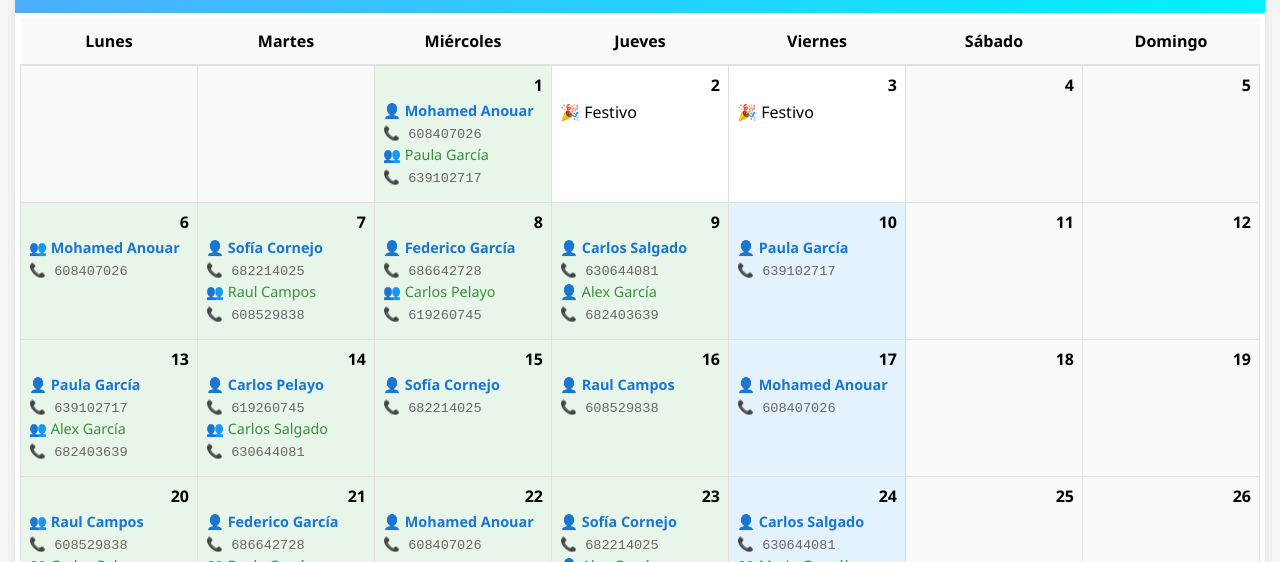
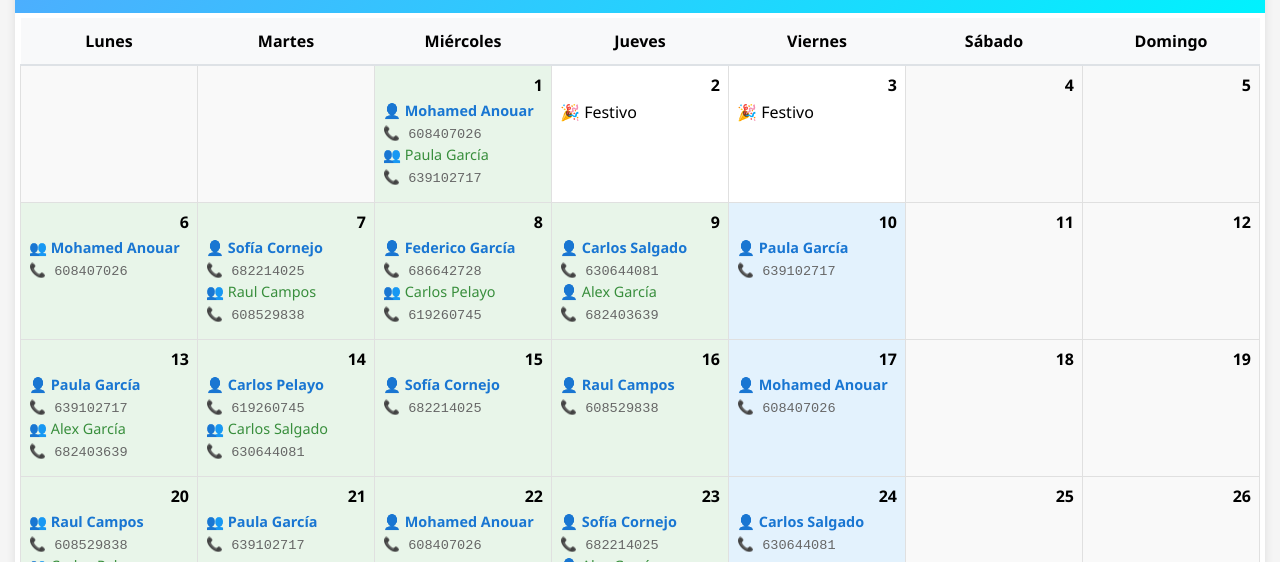
Before and after one commit to trd-rtve/Calendario-de-Soporte, a plain HTML site: page index.html in a window 1280 px wide. Shown: the part 238-800 px from the top of the page. Drawn offline with Linux system fonts and the light colour scheme.

Commit message:
Update index.html

```diff
--- a/index.html
+++ b/index.html
@@ -232,7 +232,7 @@
                 <tr><td class="empty-day"></td><td class="empty-day"></td><td class="support-day"><div class="day-number">1</div><div class="principal">👤 Mohamed Anouar</div><div class="telefono">📞 608407026</div><div class="secundario">👥 Paula García</div><div class="telefono">📞 639102717</div></td><td class="holiday"><div class="day-number">2</div><div class="holiday-name">🎉 Festivo</div></td><td class="holiday"><div class="day-number">3</div><div class="holiday-name">🎉 Festivo</div></td><td class="empty-day"><div class="day-number">4</div></td><td class="empty-day"><div class="day-number">5</div></td></tr>
                 <tr><td class="support-day"><div class="day-number">6</div><div class="principal">👥 Mohamed Anouar</div><div class="telefono">📞 608407026</div></td><td class="support-day"><div class="day-number">7</div><div class="principal">👤 Sofía Cornejo</div><div class="telefono">📞 682214025</div><div class="secundario">👥 Raul Campos</div><div class="telefono">📞 608529838</div></td><td class="support-day"><div class="day-number">8</div><div class="principal">👤 Federico García</div><div class="telefono">📞 686642728</div><div class="secundario">👥 Carlos Pelayo</div><div class="telefono">📞 619260745</div></td><td class="support-day"><div class="day-number">9</div><div class="principal">👤 Carlos Salgado</div><div class="telefono">📞 630644081</div><div class="secundario">👤 Alex García</div><div class="telefono">📞 682403639</div></td><td class="support-day friday"><div class="day-number">10</div><div class="principal">👤 Paula García</div><div class="telefono">📞 639102717</div></td><td class="empty-day"><div class="day-number">11</div></td><td class="empty-day"><div class="day-number">12</div></td></tr>
                 <tr><td class="support-day"><div class="day-number">13</div><div class="principal">👤 Paula García</div><div class="telefono">📞 639102717</div><div class="secundario">👥 Alex García</div><div class="telefono">📞 682403639</div></td><td class="support-day"><div class="day-number">14</div><div class="principal">👤 Carlos Pelayo</div><div class="telefono">📞 619260745</div><div class="secundario">👥 Carlos Salgado</div><div class="telefono">📞 630644081</div></td><td class="support-day"><div class="day-number">15</div><div class="principal">👤 Sofía Cornejo</div><div class="telefono">📞 682214025</div></td><td class="support-day"><div class="day-number">16</div><div class="principal">👤 Raul Campos</div><div class="telefono">📞 608529838</div></td><td class="support-day friday"><div class="day-number">17</div><div class="principal">👤 Mohamed Anouar</div><div class="telefono">📞 608407026</div></td><td class="empty-day"><div class="day-number">18</div></td><td class="empty-day"><div class="day-number">19</div></td></tr>
-                <tr><td class="support-day"><div class="day-number">20</div><div class="principal">👥 Raul Campos</div><div class="telefono">📞 608529838</div><div class="secundario">👥 Carlos Pelayo</div><div class="telefono">📞 619260745</div></td><td class="support-day"><div class="day-number">21</div><div class="principal">👤 Federico García</div><div class="telefono">📞 686642728</div><div class="secundario">👥 Paula García</div><div class="telefono">📞 639102717</div></td><td class="support-day"><div class="day-number">22</div><div class="principal">👤 Mohamed Anouar</div><div class="telefono">📞 608407026</div></td><td class="support-day"><div class="day-number">23</div><div class="principal">👤 Sofía Cornejo</div><div class="telefono">📞 682214025</div><div class="secundario">👤 Alex García</div><div class="telefono">📞 682403639</div></td><td class="support-day friday"><div class="day-number">24</div><div class="principal">👤 Carlos Salgado</div><div class="telefono">📞 630644081</div><div class="secundario">👥 Mario González</div><div class="telefono">📞 686432476</div></td><td class="empty-day"><div class="day-number">25</div></td><td class="empty-day"><div class="day-number">26</div></td></tr>
+                <tr><td class="support-day"><div class="day-number">20</div><div class="principal">👥 Raul Campos</div><div class="telefono">📞 608529838</div><div class="secundario">👥 Carlos Pelayo</div><div class="telefono">📞 619260745</div></td><td class="support-day"><div class="day-number">21</div><div class="principal">👥 Paula García</div><div class="telefono">📞 639102717</div></td><td class="support-day"><div class="day-number">22</div><div class="principal">👤 Mohamed Anouar</div><div class="telefono">📞 608407026</div></td><td class="support-day"><div class="day-number">23</div><div class="principal">👤 Sofía Cornejo</div><div class="telefono">📞 682214025</div><div class="secundario">👤 Alex García</div><div class="telefono">📞 682403639</div></td><td class="support-day friday"><div class="day-number">24</div><div class="principal">👤 Carlos Salgado</div><div class="telefono">📞 630644081</div></td><td class="empty-day"><div class="day-number">25</div></td><td class="empty-day"><div class="day-number">26</div></td></tr>
                 <tr><td class="support-day"><div class="day-number">27</div><div class="principal">👤 Mario González</div><div class="telefono">📞 686432476</div><div class="secundario">👥 Sofía Cornejo</div><div class="telefono">📞 682214025</div></td><td class="support-day"><div class="day-number">28</div><div class="principal">👤 Alex García</div><div class="telefono">📞 682403639</div><div class="secundario">👥 Mohamed Anouar</div><div class="telefono">📞 608407026</div></td><td class="support-day"><div class="day-number">29</div><div class="principal">👤 Raul Campos</div><div class="telefono">📞 608529838</div><div class="secundario">👥 Federico García</div><div class="telefono">📞 686642728</div></td><td class="support-day"><div class="day-number">30</div><div class="secundario">👥 Carlos Salgado</div><div class="telefono">📞 630644081</div></td><td class="empty-day"></td><td class="empty-day"></td><td class="empty-day"></td></tr>
               </tbody>
             </table>
```
